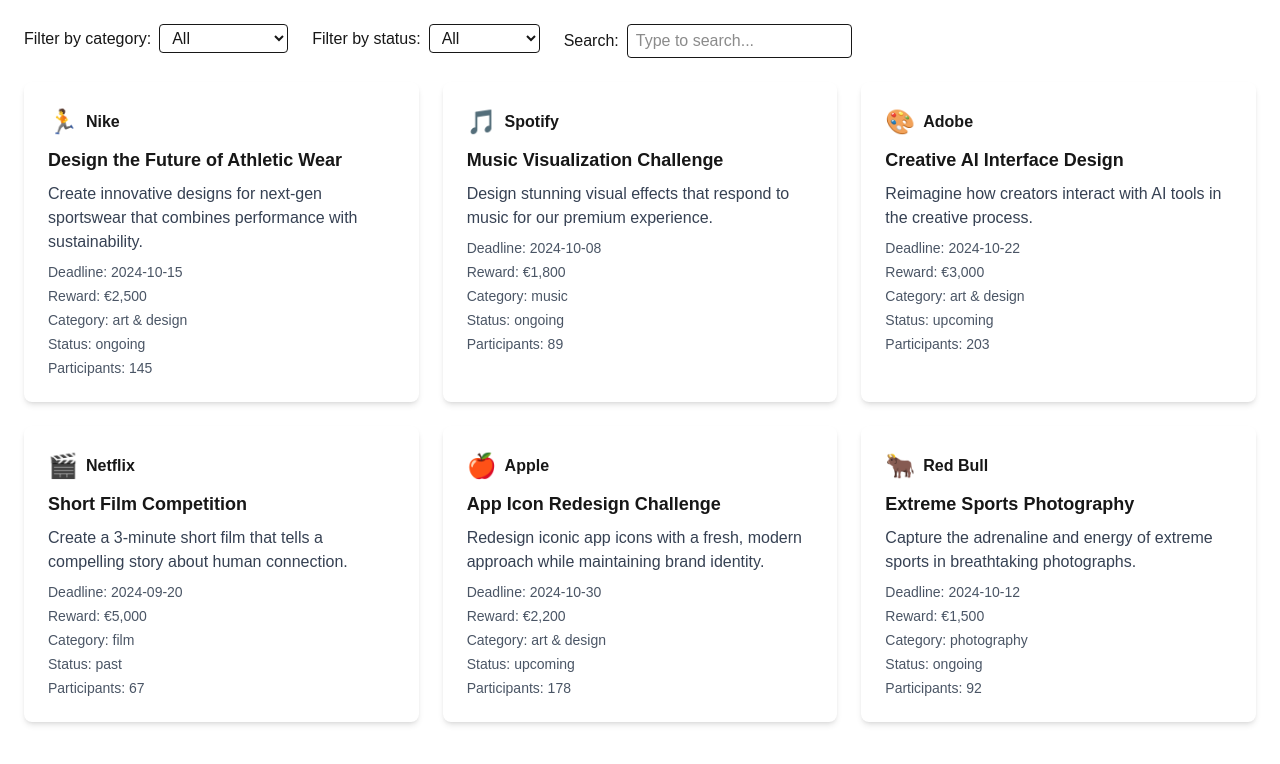
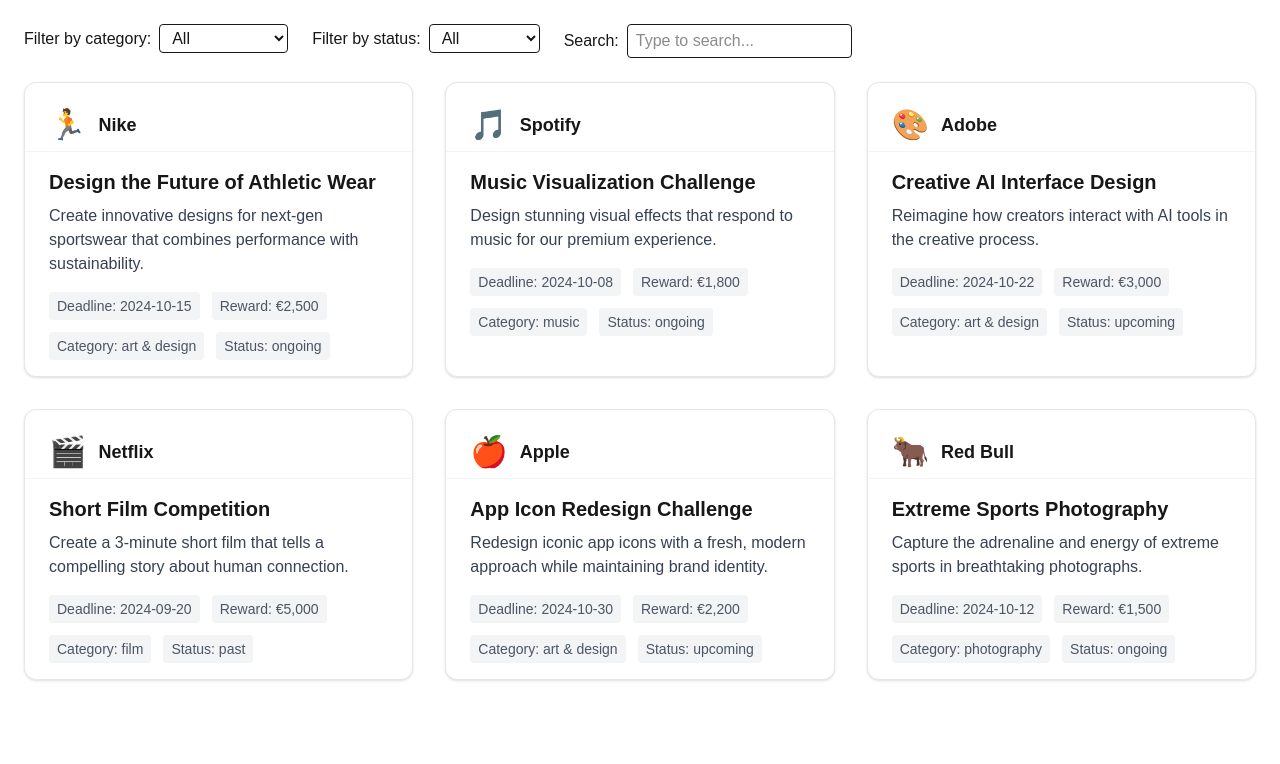
Before and after one commit to knganesh97/skillzcollab-assignment, a Next.js app: page /challenges in a window 1280 px wide. Shown: the top 764 px of the page. Built offline with nearby package versions, Linux system fonts and the light colour scheme.

Commit message:
minor ui updates

```diff
--- a/src/components/ChallengesList.tsx
+++ b/src/components/ChallengesList.tsx
@@ -12,7 +12,6 @@
     reward: string;
     category: string;
     status: string;
-    participants: number;
 };
 
 function HighlightedText({ text, search }: { text: string; search: string }) {
@@ -108,37 +107,43 @@
                     />
                 </div>
             </div>
-            <div className="grid gap-6 grid-cols-1 md:grid-cols-2 lg:grid-cols-3">
+            <div className="grid gap-8 grid-cols-1 md:grid-cols-2 lg:grid-cols-3">
                 {filteredChallenges.map((challenge) => (
-                    <Card key={challenge.id}>
-                        <div className="flex items-center gap-2 mb-2">
-                            <span className="text-2xl">{challenge.brandLogo}</span>
-                            <span className="font-semibold">
+                    <Card
+                        key={challenge.id}
+                        header={
+                            <>
+                                <span className="text-3xl">{challenge.brandLogo}</span>
+                                <span className="font-semibold text-lg">
                                     <HighlightedText text={challenge.brandName} search={searchTerm} />
                                 </span>
-                        </div>
-                        <h2 className="text-lg font-bold mb-2">
+                            </>
+                        }
+                        body={
+                            <>
+                                <h2 className="text-xl font-bold mb-2">
                                     <HighlightedText text={challenge.title} search={searchTerm} />
                                 </h2>
-                        <p className="mb-2 text-gray-700 dark:text-gray-300">
+                                <p className="mb-4 text-gray-700 dark:text-gray-300 min-h-[48px]">
                                     <HighlightedText text={challenge.description} search={searchTerm} />
                                 </p>
-                        <div className="text-sm mb-1 text-gray-600 dark:text-gray-400">
+                                <div className="flex flex-wrap gap-3 text-sm text-gray-600 dark:text-gray-400">
+                                    <span className="bg-gray-100 dark:bg-gray-800 px-2 py-1 rounded">
                                         <span className="font-medium">Deadline:</span> {challenge.deadline}
+                                    </span>
+                                    <span className="bg-gray-100 dark:bg-gray-800 px-2 py-1 rounded">
+                                        <span className="font-medium">Reward:</span> {challenge.reward}
+                                    </span>
+                                    <span className="bg-gray-100 dark:bg-gray-800 px-2 py-1 rounded">
+                                        <span className="font-medium">Category:</span> {challenge.category}
+                                    </span>
+                                    <span className="bg-gray-100 dark:bg-gray-800 px-2 py-1 rounded">
+                                        <span className="font-medium">Status:</span> {challenge.status}
+                                    </span>
                                 </div>
-                        <div className="text-sm mb-1 text-gray-600 dark:text-gray-400">
-                            <span className="font-medium">Reward:</span> {challenge.reward}
-                        </div>
-                        <div className="text-sm mb-1 text-gray-600 dark:text-gray-400">
-                            <span className="font-medium">Category:</span> {challenge.category}
-                        </div>
-                        <div className="text-sm mb-1 text-gray-600 dark:text-gray-400">
-                            <span className="font-medium">Status:</span> {challenge.status}
-                        </div>
-                        <div className="text-sm text-gray-600 dark:text-gray-400">
-                            <span className="font-medium">Participants:</span> {challenge.participants}
-                        </div>
-                    </Card>
+                            </>
+                        }
+                    />
                 ))}
             </div>
         </div>
--- a/src/components/ui/Card.tsx
+++ b/src/components/ui/Card.tsx
@@ -1,22 +1,37 @@
 import React from 'react';
 
 interface CardProps {
-    children: React.ReactNode;
+    header?: React.ReactNode;
+    body?: React.ReactNode;
+    footer?: React.ReactNode;
     className?: string;
     style?: React.CSSProperties;
 }
 
-const Card: React.FC<CardProps> = ({ children, className = '', style }) => {
+const Card: React.FC<CardProps> = ({ header, body, footer, className = '', style }) => {
     return (
         <div
-            className={`rounded-lg shadow-md p-6 ${className}`}
+            className={`rounded-xl border border-gray-200 dark:border-gray-700 shadow-sm bg-white dark:bg-gray-900 transition-transform hover:shadow-lg hover:-translate-y-1 ${className}`}
             style={{
-                background: 'var(--background)',
                 color: 'var(--foreground)',
                 ...style,
             }}
         >
-            {children}
+            {header && (
+                <div className="px-6 pt-6 pb-2 border-b border-gray-100 dark:border-gray-800 flex items-center gap-3">
+                    {header}
+                </div>
+            )}
+            {body && (
+                <div className="px-6 py-4">
+                    {body}
+                </div>
+            )}
+            {footer && (
+                <div className="px-6 pb-4 pt-2 border-t border-gray-100 dark:border-gray-800 flex items-center justify-between">
+                    {footer}
+                </div>
+            )}
         </div>
     );
 };
```
Lines whose indentation alone changed are shown as unchanged.
